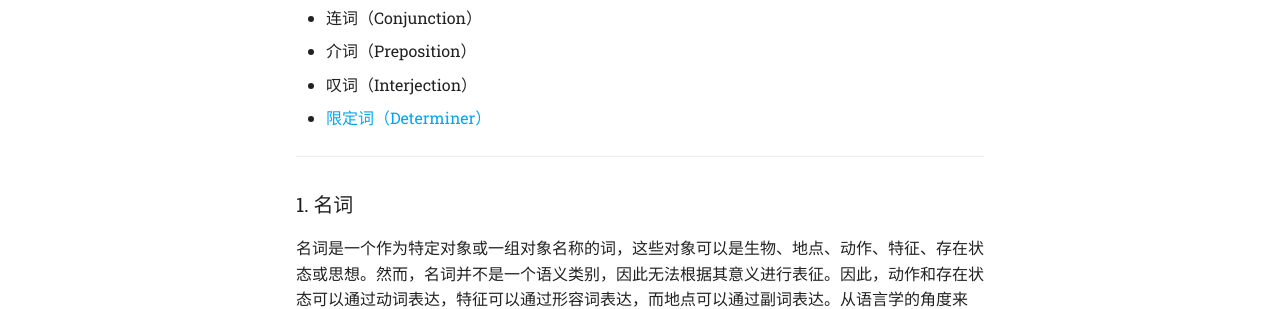
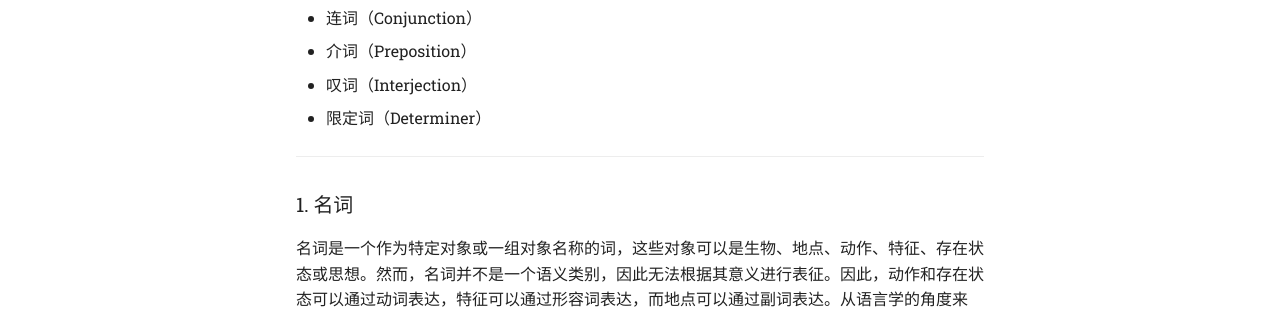
Before and after one commit to albacasan/english-self-learning, an MkDocs documentation site: the page built from docs/笔记/英文语法.md, in a window 1280 px wide. Shown: the part 594-903 px from the top of the page. Built offline with MkDocs 1.6.1 and Material for MkDocs 9.7.7, drawn with Linux system fonts in a browser that asks for light colours; comment, search, counter and statistics services are not loaded.

Commit message:
fix anchor link in English grammar file

```diff
--- a/docs/笔记/英文语法.md
+++ b/docs/笔记/英文语法.md
@@ -8,7 +8,7 @@
 
 每个英语单词都可以归类为一种词性。因此，理解九种词性是学习语法的关键步骤之一。学习词性的好处在于，你将能够描述英语中每个单词的用法。这九种词性分别是：
 
-- [名词 （Noun）](#1. 名词)
+- [名词 （Noun）](#1-名词)
 - 动词（Verb）
 - 代词（Pronoun）
 - 形容词（Adjective）
@@ -16,7 +16,7 @@
 - 连词（Conjunction）
 - 介词（Preposition）
 - 叹词（Interjection）
-- [限定词（Determiner）](#9. 限定词)
+- 限定词（Determiner）
 
 ***
 
```
